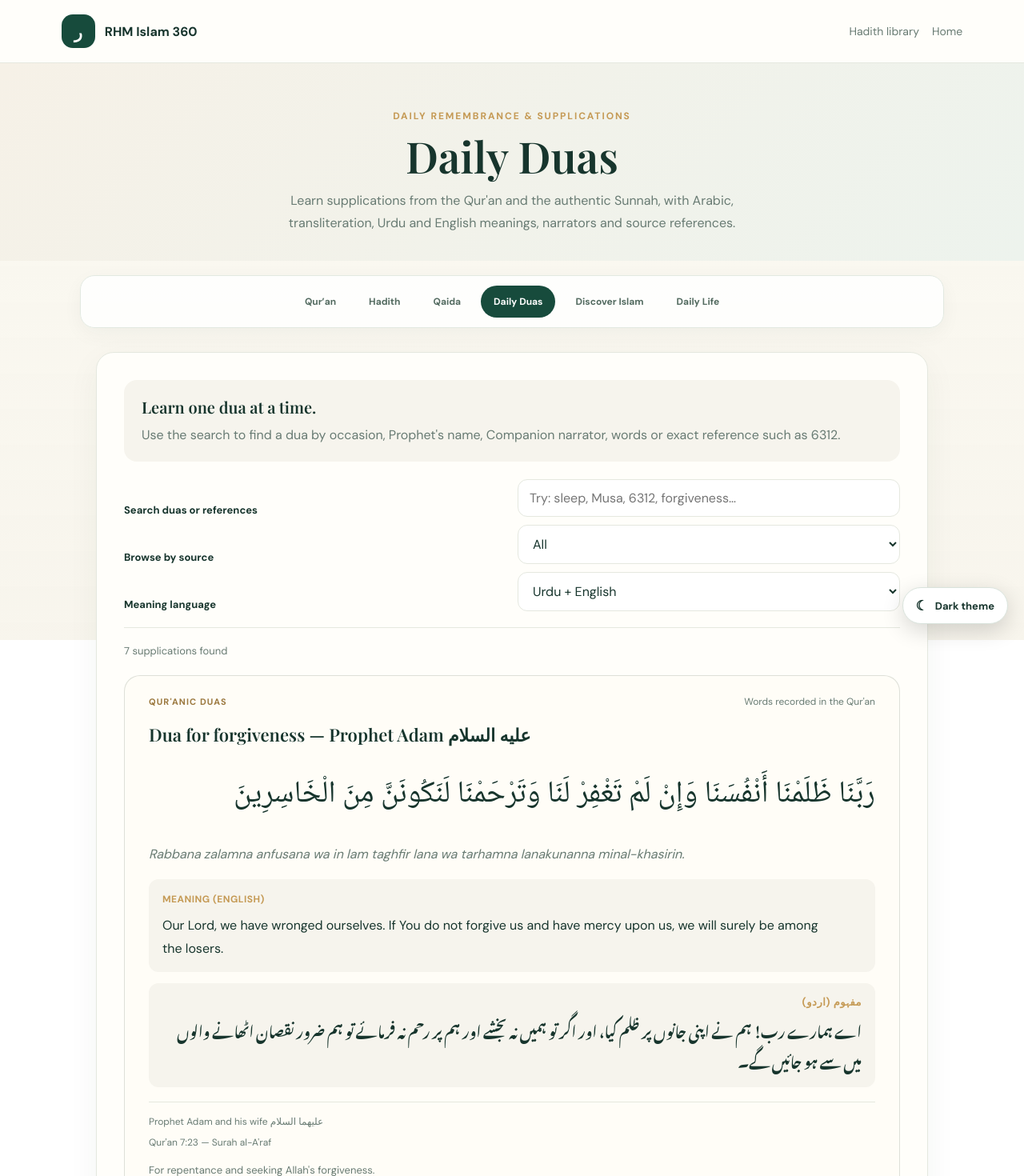
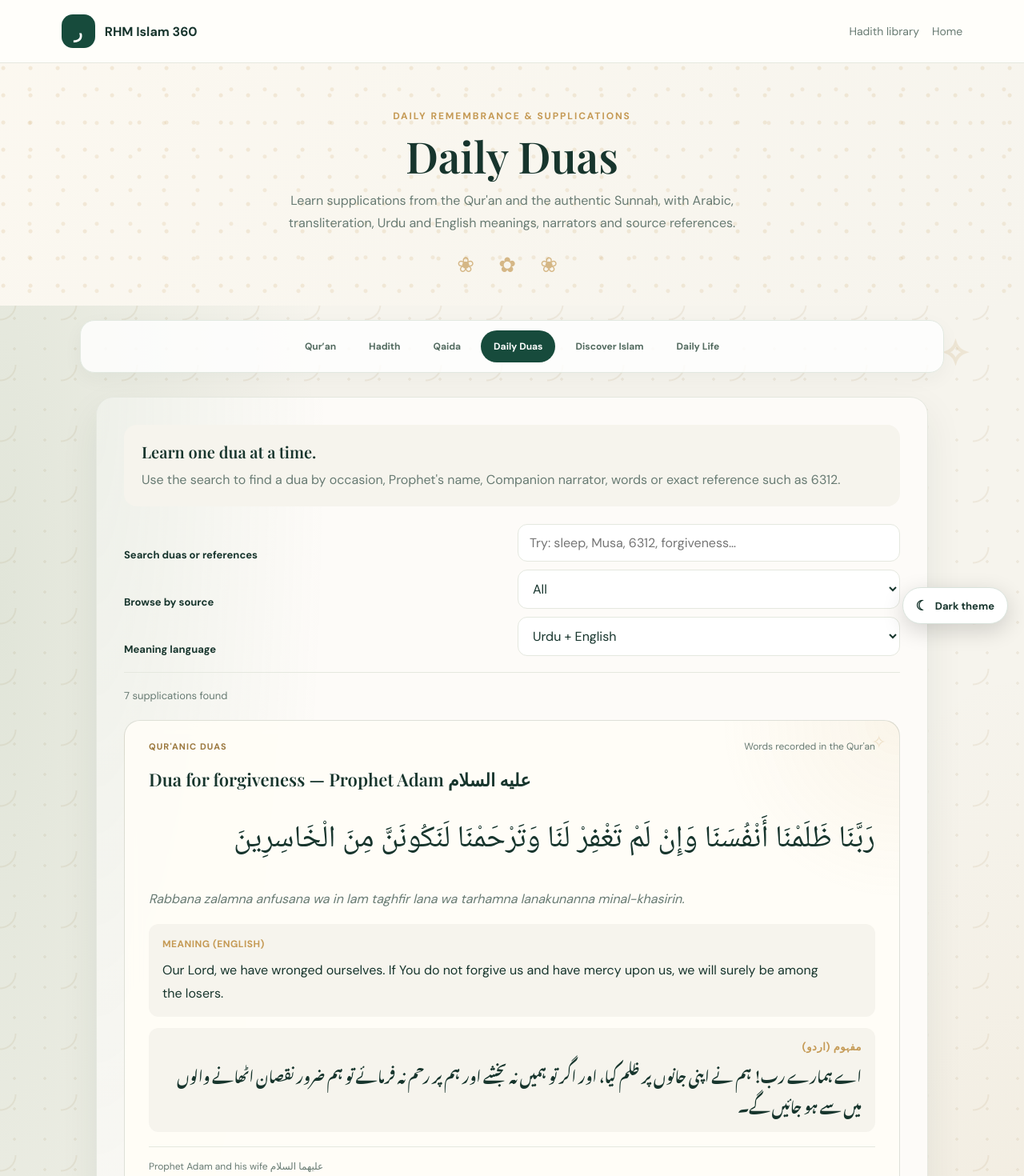
Before and after one commit to muhammadhadiurrehman7-max/rhm-islamic-circle, a Next.js app: page /duas in a window 1280 px wide. Shown: the top 1470 px of the page at 80% size. Built offline with nearby package versions, Linux system fonts and the light colour scheme; a web font is replaced by a local one.

Commit message:
Add distinct Islamic heritage backgrounds across learning sections (#20)

```diff
--- a/app/globals.css
+++ b/app/globals.css
@@ -1264,3 +1264,217 @@ html[data-site-theme="dark"] .site-theme-toggle {
 @media (prefers-reduced-motion: reduce) {
   *, *::before, *::after { scroll-behavior: auto !important; transition-duration: .01ms !important; }
 }
+
+
+/* RHM Islam 360 — section-specific Islamic heritage atmosphere.
+   Decorative CSS only: no text/image obstruction, no external asset dependency. */
+:root {
+  --rhm-ornament-light: rgba(158, 123, 65, .105);
+  --rhm-ornament-dark: rgba(218, 188, 126, .10);
+}
+.quran-page {
+  position: relative;
+  isolation: isolate;
+  background-color: var(--q-bg);
+  background-image:
+    radial-gradient(ellipse at 8% 7%, color-mix(in srgb, var(--q-gold) 13%, transparent), transparent 28rem),
+    radial-gradient(ellipse at 92% 22%, rgba(70, 111, 86, .10), transparent 30rem),
+    repeating-linear-gradient(45deg, transparent 0 46px, var(--rhm-ornament-light) 47px 48px, transparent 49px 94px),
+    repeating-linear-gradient(-45deg, transparent 0 46px, var(--rhm-ornament-light) 47px 48px, transparent 49px 94px);
+}
+.quran-page::before {
+  content: "✦   ۞   ✧";
+  position: absolute;
+  z-index: -1;
+  top: 210px;
+  right: clamp(12px, 3vw, 42px);
+  color: var(--q-gold);
+  opacity: .16;
+  font: 700 clamp(24px, 4vw, 46px)/2 Georgia, serif;
+  letter-spacing: .45em;
+  writing-mode: vertical-rl;
+  pointer-events: none;
+}
+.quran-page .quran-heading,
+.quran-page .heritage-hero,
+.quran-page .learning-detail-heading,
+.quran-page .discover-islam-hero {
+  position: relative;
+  overflow: hidden;
+  background-color: var(--q-surface);
+  background-image:
+    radial-gradient(circle at 12% 18%, color-mix(in srgb, var(--q-gold) 17%, transparent) 0 2px, transparent 3px),
+    radial-gradient(circle at 88% 78%, color-mix(in srgb, var(--q-gold) 15%, transparent) 0 2px, transparent 3px),
+    linear-gradient(135deg, color-mix(in srgb, var(--q-surface) 94%, var(--q-gold)), var(--q-bg));
+  background-size: 34px 34px, 42px 42px, auto;
+}
+.quran-page .quran-reader {
+  background-color: color-mix(in srgb, var(--q-card) 96%, var(--q-gold));
+  background-image:
+    radial-gradient(circle at 100% 0%, color-mix(in srgb, var(--q-gold) 9%, transparent), transparent 19rem),
+    linear-gradient(135deg, transparent 0 48%, color-mix(in srgb, var(--q-gold) 3%, transparent) 49% 51%, transparent 52%);
+  box-shadow: 0 18px 48px rgba(30, 49, 37, .075);
+}
+.quran-page .ayah-card,
+.quran-page .hadith-card,
+.quran-page .dua-card,
+.quran-page .learning-section-card,
+.quran-page .faith-card,
+.quran-page .islam-info-card {
+  position: relative;
+  overflow: hidden;
+  background-image:
+    radial-gradient(circle at 100% 0%, color-mix(in srgb, var(--q-gold) 8%, transparent), transparent 14rem);
+}
+.quran-page .ayah-card::after,
+.quran-page .hadith-card::after,
+.quran-page .dua-card::after {
+  content: "✧";
+  position: absolute;
+  top: 10px;
+  right: 16px;
+  color: var(--q-gold);
+  opacity: .23;
+  font: 22px Georgia, serif;
+  pointer-events: none;
+}
+.quran-page .ayah-arabic,
+.quran-page .hadith-arabic,
+.quran-page .dua-arabic {
+  position: relative;
+  z-index: 1;
+}
+
+/* Qur’an: quiet manuscript-paper and illuminated-margin feel. */
+.quran-page:not(.duas-page):not(.hadith-page):not(.heritage-page) {
+  background-image:
+    radial-gradient(ellipse at 50% 0%, color-mix(in srgb, var(--q-gold) 15%, transparent), transparent 32rem),
+    repeating-linear-gradient(90deg, transparent 0 68px, var(--rhm-ornament-light) 69px 70px, transparent 71px 138px),
+    repeating-linear-gradient(0deg, transparent 0 68px, var(--rhm-ornament-light) 69px 70px, transparent 71px 138px);
+}
+.quran-page:not(.duas-page):not(.hadith-page):not(.heritage-page) .surah-title {
+  border-top: 1px solid color-mix(in srgb, var(--q-gold) 40%, var(--q-border));
+  border-bottom: 1px solid color-mix(in srgb, var(--q-gold) 40%, var(--q-border));
+  background: linear-gradient(90deg, transparent, color-mix(in srgb, var(--q-gold) 7%, var(--q-card)), transparent);
+}
+
+/* Duas: gentle botanical/floral ornament, kept away from the supplication text. */
+.quran-page.duas-page {
+  background-image:
+    radial-gradient(ellipse at 0% 12%, rgba(104, 143, 102, .15), transparent 25rem),
+    radial-gradient(ellipse at 100% 35%, color-mix(in srgb, var(--q-gold) 15%, transparent), transparent 27rem),
+    radial-gradient(circle at 18px 18px, var(--rhm-ornament-light) 1.5px, transparent 2px),
+    radial-gradient(circle at 0 0, transparent 0 18px, var(--rhm-ornament-light) 19px 20px, transparent 21px);
+  background-size: auto, auto, 38px 38px, 76px 76px;
+}
+.quran-page.duas-page .quran-heading::after {
+  content: "❀   ✿   ❀";
+  display: block;
+  margin: 20px auto 0;
+  color: var(--q-gold);
+  opacity: .68;
+  font: 26px Georgia, serif;
+  letter-spacing: .45em;
+}
+.quran-page.duas-page .quran-reader {
+  background-image:
+    radial-gradient(ellipse at 0% 0%, rgba(105, 145, 100, .10), transparent 18rem),
+    radial-gradient(ellipse at 100% 100%, color-mix(in srgb, var(--q-gold) 10%, transparent), transparent 18rem);
+}
+
+/* Hadith: scholarly library mood, geometric star lattice and arch-like framing. */
+.quran-page.hadith-page {
+  background-image:
+    radial-gradient(ellipse at 50% 0%, color-mix(in srgb, var(--q-gold) 16%, transparent), transparent 30rem),
+    repeating-conic-gradient(from 22.5deg at 24px 24px, transparent 0deg 43deg, var(--rhm-ornament-light) 44deg 45deg, transparent 46deg 90deg);
+  background-size: auto, 48px 48px;
+}
+.quran-page.hadith-page .hadith-hero {
+  border-bottom: 1px solid color-mix(in srgb, var(--q-gold) 42%, var(--q-border));
+}
+.quran-page.hadith-page .hadith-reader {
+  border-top: 3px double color-mix(in srgb, var(--q-gold) 55%, var(--q-border));
+}
+.quran-page.hadith-page .hadith-card {
+  border-radius: 8px 20px 8px 20px;
+  box-shadow: 0 10px 28px rgba(31, 48, 37, .055);
+}
+
+/* Heritage: richer architectural geometry; photography remains the main focus. */
+.quran-page.heritage-page {
+  background-image:
+    radial-gradient(ellipse at 50% 0%, color-mix(in srgb, var(--q-gold) 18%, transparent), transparent 34rem),
+    repeating-linear-gradient(45deg, transparent 0 28px, var(--rhm-ornament-light) 29px 30px, transparent 31px 58px),
+    repeating-linear-gradient(-45deg, transparent 0 28px, var(--rhm-ornament-light) 29px 30px, transparent 31px 58px);
+}
+.quran-page.heritage-page .heritage-hero {
+  border-top: 4px double color-mix(in srgb, var(--q-gold) 58%, var(--q-border));
+}
+.quran-page.heritage-page .heritage-card {
+  box-shadow: 0 14px 34px rgba(23, 45, 34, .10);
+}
+
+/* The same visual language extends to homepage learning sections. */
+.hero,
+.section,
+.faith-entry-section,
+.faith-resources,
+.guidance-section,
+.daily {
+  position: relative;
+  background-image:
+    radial-gradient(circle at 12% 18%, rgba(197, 154, 85, .10) 0 2px, transparent 3px),
+    radial-gradient(circle at 88% 82%, rgba(85, 125, 91, .09) 0 2px, transparent 3px);
+  background-size: 42px 42px, 56px 56px;
+}
+.feature-card,
+.faith-entry-card,
+.faith-resource-card,
+.discover-topic-card,
+.discover-other-grid a {
+  background-image: radial-gradient(circle at 100% 0%, rgba(197, 154, 85, .10), transparent 9rem);
+}
+html[data-site-theme="dark"] body {
+  background-image:
+    linear-gradient(rgba(10, 23, 18, .88), rgba(10, 23, 18, .91)),
+    url('/images/rhm-islam360-quran-hero.webp');
+}
+html[data-site-theme="dark"] .quran-page {
+  background-image:
+    radial-gradient(ellipse at 8% 7%, rgba(217, 184, 120, .10), transparent 28rem),
+    radial-gradient(ellipse at 92% 22%, rgba(70, 111, 86, .12), transparent 30rem),
+    repeating-linear-gradient(45deg, transparent 0 46px, var(--rhm-ornament-dark) 47px 48px, transparent 49px 94px),
+    repeating-linear-gradient(-45deg, transparent 0 46px, var(--rhm-ornament-dark) 47px 48px, transparent 49px 94px);
+}
+html[data-site-theme="dark"] .quran-page:not(.duas-page):not(.hadith-page):not(.heritage-page) {
+  background-image:
+    radial-gradient(ellipse at 50% 0%, rgba(217, 184, 120, .12), transparent 32rem),
+    repeating-linear-gradient(90deg, transparent 0 68px, var(--rhm-ornament-dark) 69px 70px, transparent 71px 138px),
+    repeating-linear-gradient(0deg, transparent 0 68px, var(--rhm-ornament-dark) 69px 70px, transparent 71px 138px);
+}
+html[data-site-theme="dark"] .quran-page.duas-page {
+  background-image:
+    radial-gradient(ellipse at 0% 12%, rgba(104, 143, 102, .13), transparent 25rem),
+    radial-gradient(ellipse at 100% 35%, rgba(217, 184, 120, .11), transparent 27rem),
+    radial-gradient(circle at 18px 18px, var(--rhm-ornament-dark) 1.5px, transparent 2px),
+    radial-gradient(circle at 0 0, transparent 0 18px, var(--rhm-ornament-dark) 19px 20px, transparent 21px);
+}
+html[data-site-theme="dark"] .quran-page.hadith-page,
+html[data-site-theme="dark"] .quran-page.heritage-page {
+  background-image:
+    radial-gradient(ellipse at 50% 0%, rgba(217, 184, 120, .12), transparent 30rem),
+    repeating-linear-gradient(45deg, transparent 0 34px, var(--rhm-ornament-dark) 35px 36px, transparent 37px 68px),
+    repeating-linear-gradient(-45deg, transparent 0 34px, var(--rhm-ornament-dark) 35px 36px, transparent 37px 68px);
+}
+html[data-site-theme="dark"] .quran-page .quran-reader,
+html[data-site-theme="dark"] .quran-page .ayah-card,
+html[data-site-theme="dark"] .quran-page .hadith-card {
+  box-shadow: 0 16px 42px rgba(0, 0, 0, .22);
+}
+@media (max-width: 700px) {
+  .quran-page::before { top: 150px; right: 8px; opacity: .10; font-size: 22px; }
+  .quran-page .quran-reader { width: calc(100% - 22px); }
+}
+@media (prefers-reduced-motion: reduce) {
+  .quran-page, .quran-page * { scroll-behavior: auto; }
+}
```
